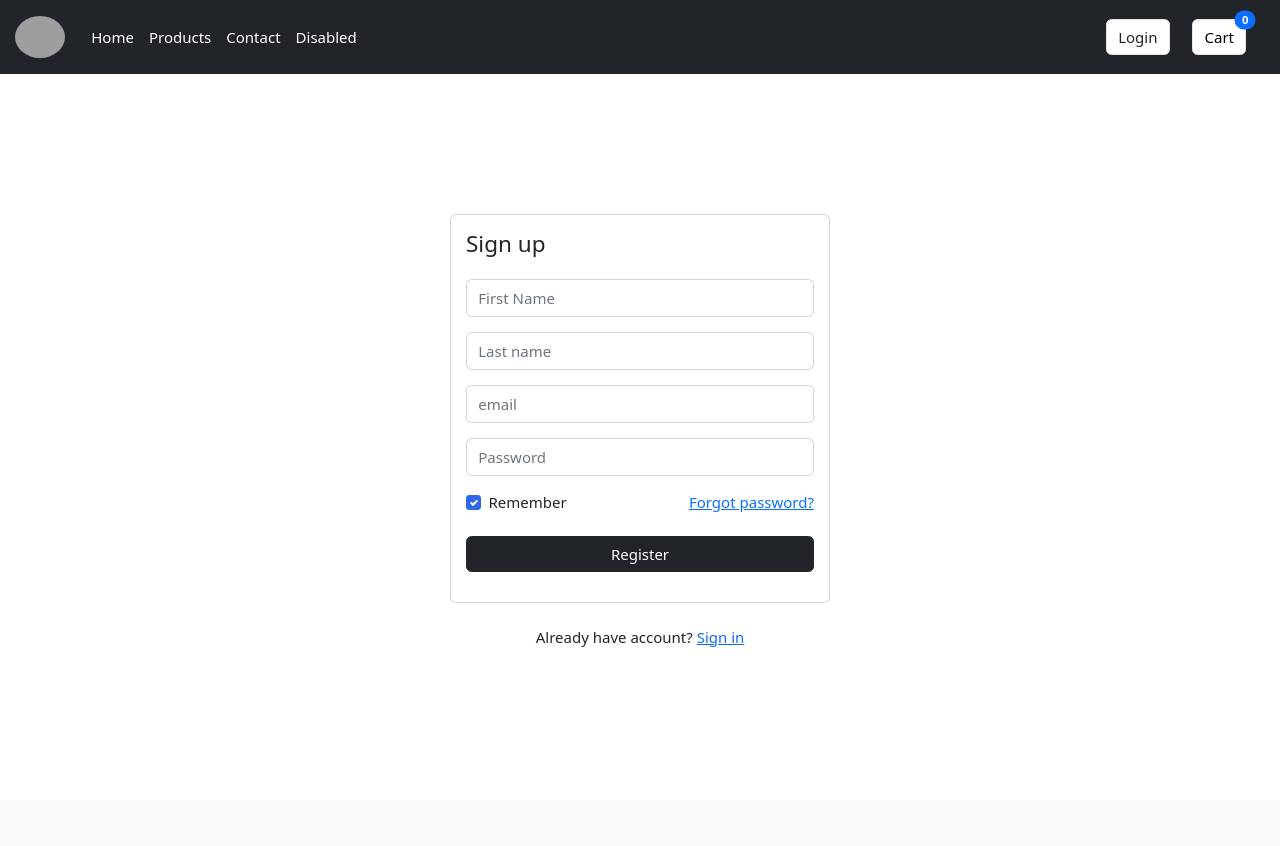
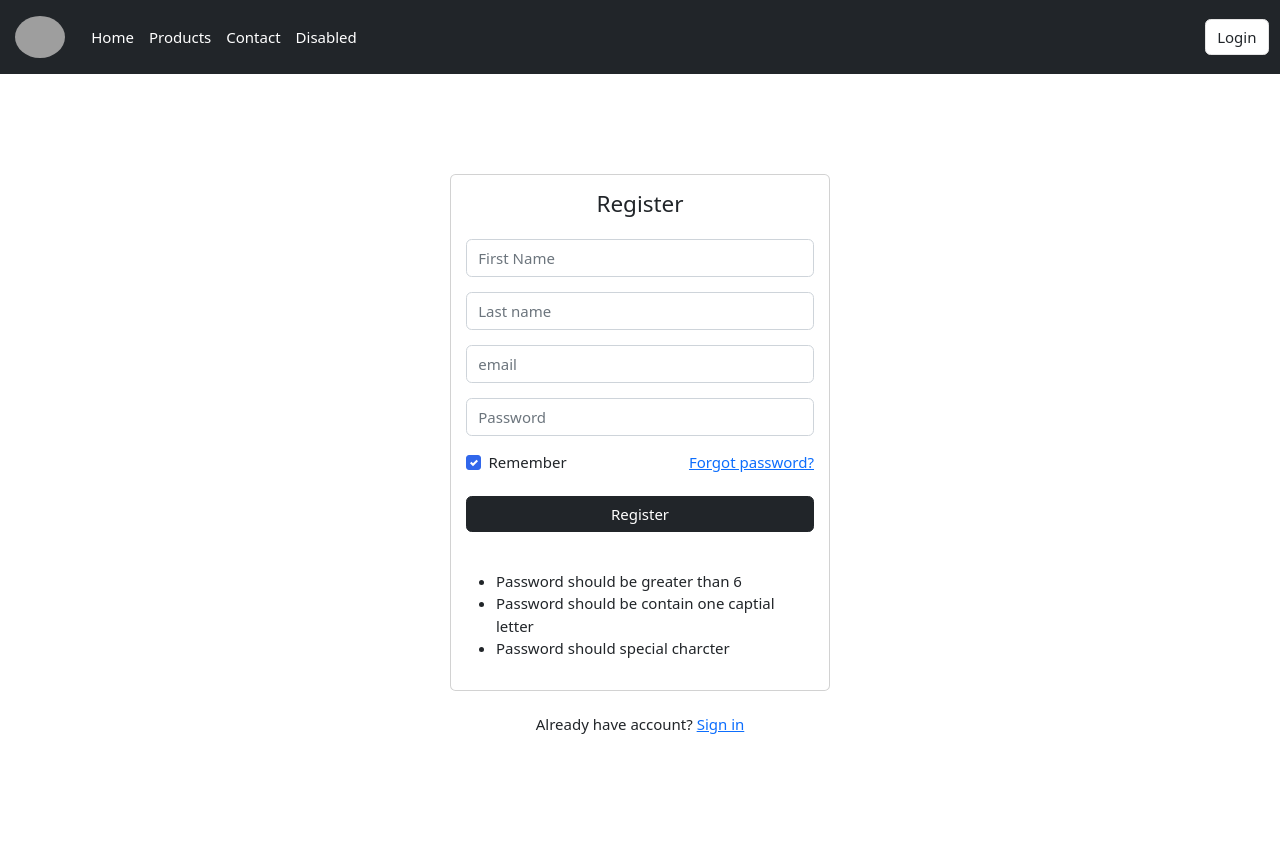
Before and after one commit to dinu7172/Footwear-Ecommerce-Site, a Django app: page /accounts/signup/ in a window 1280 px wide. Before the commit the page ends 647 px from the top, so only its background shows below. Run offline with Django 4.2, Linux system fonts and the light colour scheme; some libraries are stand-ins or nearby versions; some web fonts are replaced; grey boxes are pictures that could not be loaded.

```diff
--- a/accounts/models.py
+++ b/accounts/models.py
@@ -1,4 +1,3 @@
-
 from django.db import models
 from django.contrib.auth.models import User
 from base.models import BaseModel
@@ -18,8 +17,7 @@ class Profile(BaseModel):
         return f"{self.user} {self.email_token}"
     def get_cart_counter(self):
         return products.models.CartItem.objects.filter(cart__is_paid=False, cart__user= self.user).count()
-    # def get_product_category(self):
-    #     return products.models.CartItem.objects.
+
 
 
 
--- a/accounts/views.py
+++ b/accounts/views.py
@@ -1,4 +1,3 @@
-
 
 from cmath import log
 from tkinter import E
@@ -12,6 +11,7 @@ from django.core.mail import send_mail
 import imp
 from .models import Profile
 from base.emails import *
+import re
 
 
 def user_login(request):
@@ -47,6 +47,16 @@ def logout_user(request):
     return redirect('/')
 
 
+regex = r'\b[A-Za-z0-9._%+-]+@[A-Za-z0-9.-]+\.[A-Z|a-z]{2,}\b'
+reg = "^(?=.*[a-z])(?=.*[A-Z])(?=.*\d)(?=.*[@$!%*#?&])[A-Za-z\d@$!#%*?&]{8,18}$"
+
+# compiling regex
+match_re = re.compile(reg)
+
+# searching regex
+
+
+# validating conditions
 
 def register(request):
     if request.method == "POST":
@@ -55,16 +65,25 @@ def register(request):
         email = request.POST.get('email')
         password = request.POST.get('password')
 
-        user_obj = User.objects.filter(username = email)
-        if user_obj.exists():
-            messages.warning(request, "The email is already exist.")
-            return HttpResponseRedirect(request.path_info)
+        if(re.fullmatch(regex, email)):
+            if re.search(match_re, password):
+                user_obj = User.objects.filter(username = email)
+                if user_obj.exists():
+                    messages.warning(request, "The email is already exist.")
+                    return HttpResponseRedirect(request.path_info)
 
-        user_obj = User.objects.create(first_name=first_name,last_name=last_name,email=email, username=email)
-        user_obj.set_password(password)
-        user_obj.save()
-        print(user_obj.email)
-        messages.success(request, "The email has been sent you to mail.")
+                user_obj = User.objects.create(first_name=first_name,last_name=last_name,email=email, username=email)
+                user_obj.set_password(password)
+                user_obj.save()
+                print(user_obj.email)
+                messages.success(request, "The email has been sent you to mail.")
+            else:
+                messages.warning(request, "The password is not valid")
+        else:
+            messages.warning(request, "The name is not valid")
+
+
+
         return HttpResponseRedirect(request.path_info)
 
     return render(request,'accounts/signup.html')
@@ -112,14 +131,16 @@ def change_pswd(request, email_token):
         if pass1 !=pass2:
             messages.warning(request, "Passwords is not matching")
             return HttpResponseRedirect(request.path_info)
-        user = Profile.objects.get(email_token=email_token)
-        user = user.user
-        email = user.email
-        print(email)
+        if re.search(match_re, pass1):
+            user = Profile.objects.get(email_token=email_token)
+            user = user.user
+            email = user.email
+            user = User.objects.get(username=email)
+            user.set_password(pass2)
+            user.save()
+        else:
+            messages.warning(request, "Password is not valid.")
+            return HttpResponseRedirect(request.path_info)
 
-        user = User.objects.get(username=email)
-        user.set_password(pass2)
-        # # user.password = make_password(pass2)
-        user.save()
-        return redirect('/')
+        return redirect('login')
     return render(request, "accounts/change.html")
--- a/products/admin.py
+++ b/products/admin.py
@@ -7,6 +7,7 @@ admin.site.register(Category)
 admin.site.register(Cart)
 admin.site.register(CartItem)
 admin.site.register(Coupon)
+# admin.site.register(Order)
 
 @admin.register(Sizevariant)
 class SizevariantAdmin(admin.ModelAdmin):
--- a/public/static/css/cart.css
+++ b/public/static/css/cart.css
@@ -159,3 +159,6 @@ section{
     width: 100px;
     margin: 10px;
 }
+section .register{
+    font-size: 18px;
+}
--- a/public/static/css/main.css
+++ b/public/static/css/main.css
@@ -215,7 +215,15 @@ body {
     margin-bottom: 0;
 }
 
+input::-webkit-outer-spin-button,
+        input::-webkit-inner-spin-button {
+            -webkit-appearance: none;
+            margin: 0;
+        }
 
+        input[type=number] {
+            -moz-appearance: textfield;
+        }
 
 .text-none {
     text-decoration: none;
--- a/templates/accounts/signup.html
+++ b/templates/accounts/signup.html
@@ -2,12 +2,12 @@
 
 {% block start %}
 
-<section class="section-conten padding-y" style="min-height:84vh">
+<section class="section-content register" style="min-height:84vh">
 
     <!-- ============================ COMPONENT LOGIN   ================================= -->
     <div class="card mx-auto" style="max-width: 380px; margin-top:100px;">
         <div class="card-body">
-            <h4 class="card-title mb-4">Sign up</h4>
+            <h4 class="card-title text-center mb-4">Register</h4>
             <form method="POST">
                 {% include "base/alert.html" %}
 
@@ -21,7 +21,7 @@
                     <input class="form-control" required placeholder="Last name" name="last_name" type="text">
                 </div>
                 <div class="form-group">
-                    <input class="form-control" required placeholder="email" name="email" type="text">
+                    <input class="form-control" required placeholder="email" name="email" type="email">
                  </div>
                 <div class="form-group">
                     <input class="form-control" required placeholder="Password" name="password" type="password">
@@ -30,7 +30,7 @@
 
 
                 <div class="form-group">
-                    <a href="#" class="float-right">Forgot password?</a>
+                    <a href="{% url 'forget' %}" class="float-right">Forgot password?</a>
                     <label class="float-left custom-control custom-checkbox"> <input type="checkbox"
                             class="custom-control-input" checked="">
                         <div class="custom-control-label"> Remember </div>
@@ -40,10 +40,18 @@
                     <button type="submit" class="btn btn-dark btn-block"> Register </button>
                 </div> <!-- form-group// -->
             </form>
+            <br>
+            <div class="inst">
+                <ul>
+                    <li>Password should be greater than 6</li>
+                    <li>Password should be contain one captial letter</li>
+                    <li>Password should special charcter</li>
+                </ul>
+            </div>
         </div> <!-- card-body.// -->
     </div> <!-- card .// -->
 
-    <p class="text-center mt-4">Already have account? <a href="#">Sign in</a></p>
+    <p class="text-center mt-4">Already have account? <a href="{url 'login' }">Sign in</a></p>
     <br><br>
     <!-- ============================ COMPONENT LOGIN  END.// ================================= -->
 
--- a/templates/base/base.html
+++ b/templates/base/base.html
@@ -82,18 +82,6 @@ $(document).ready(function() {
 				  <li class="nav-item hw">
 					<a class="nav-link active underline" aria-current="page" href="#">Products</a>
 				  </li>
-				  <!-- <li class="nav-item dropdown hw">
-					<a class="nav-link dropdown-toggle active" href="#" role="button" data-bs-toggle="dropdown"
-					  aria-expanded="false">
-					  Products
-					</a>
-					<ul class="dropdown-menu">
-					  <li><a class="dropdown-item" href="#">Shoes</a></li>
-					  <li><a class="dropdown-item" href="#">Chappals</a></li>
-
-					  <li><a class="dropdown-item" href="#">Many More</a></li>
-					</ul>
-				  </li> -->
 				  <li class="nav-item hw">
 					<a class="nav-link active hw" href="#">Contact</a>
 				  </li>
@@ -104,13 +92,13 @@ $(document).ready(function() {
 
 				<button type="button" class="btn ml-5 btn-light text-decoration-none text-dark"><a class="text-decoration-none text-dark" href="{% url 'login' %}">Login</a></button>
 
-				<button type="button" class="btn btn-light mx-4 position-relative">
+				<!-- <button type="button" class="btn btn-light mx-4 position-relative">
 				  Cart
 				  <span class="position-absolute top-0 start-100 translate-middle badge rounded-pill bg-primary">
 					0
 					<span class="visually-hidden">unread messages</span>
 				  </span>
-				</button>
+				</button> -->
 
 			  </div>
 			</div>
@@ -118,47 +106,7 @@ $(document).ready(function() {
 		<!-- navbar-ends here -->
 
 
-		<!-- <section class="header-main border-bottom">
-			<div class="container">
-		<div class="row align-items-center">
-			<div class="col-lg-2 col-4">
-				<div class="brand-wrap">
-					<img class="logo" src="images/logo.png">
-				</div> <!-- brand-wrap.// -->
-			<!-- </div>
-			<div class="col-lg-6 col-sm-12">
-				<form action="#" class="search">
-					<div class="input-group w-100">
-						<input type="text" class="form-control" placeholder="Search">
-						<div class="input-group-append">
-						  <button class="btn btn-primary" type="submit">
-							<i class="fa fa-search"></i>
-						  </button> -->
-						<!-- </div>
-					</div>
-				</form> <!-- search-wrap .end// -->
-			<!-- </div> <!-- col.// -->
-			<!-- <div class="col-lg-4 col-sm-6 col-8">
-				<div class="widgets-wrap float-md-right">
-					<div class="widget-header  mr-3">
-						<a href="#" class="icon icon-sm rounded-circle border"><i class="fa fa-shopping-cart"></i></a>
-						<span class="badge badge-pill badge-danger notify">0</span>
-					</div>
-					<div class="widget-header icontext">
-						<a href="#" class="icon icon-sm rounded-circle border"><i class="fa fa-user"></i></a>
-						<div class="text">
-							<span class="text-muted">Welcome!</span>
-							<div>
-								<a href="{% url 'login' %}">Sign in</a> |
-								<a href="{% url 'register' %}"> Register</a>
-							</div>
-						</div>
-					</div>
-				 </div> widgets-wrap.//
-			 </div>
-		 </div> row.//
-			 </div> container.//
-		</section> header-main .// -->
+
 		</header>
 
 
```
Also changed, not shown: products/models.py (+14 -13 lines), products/views.py (+8 -5 lines), templates/base/base_login.html (+11 -0 lines), templates/products/pro_info.html (+16 -3 lines), db.sqlite3.
